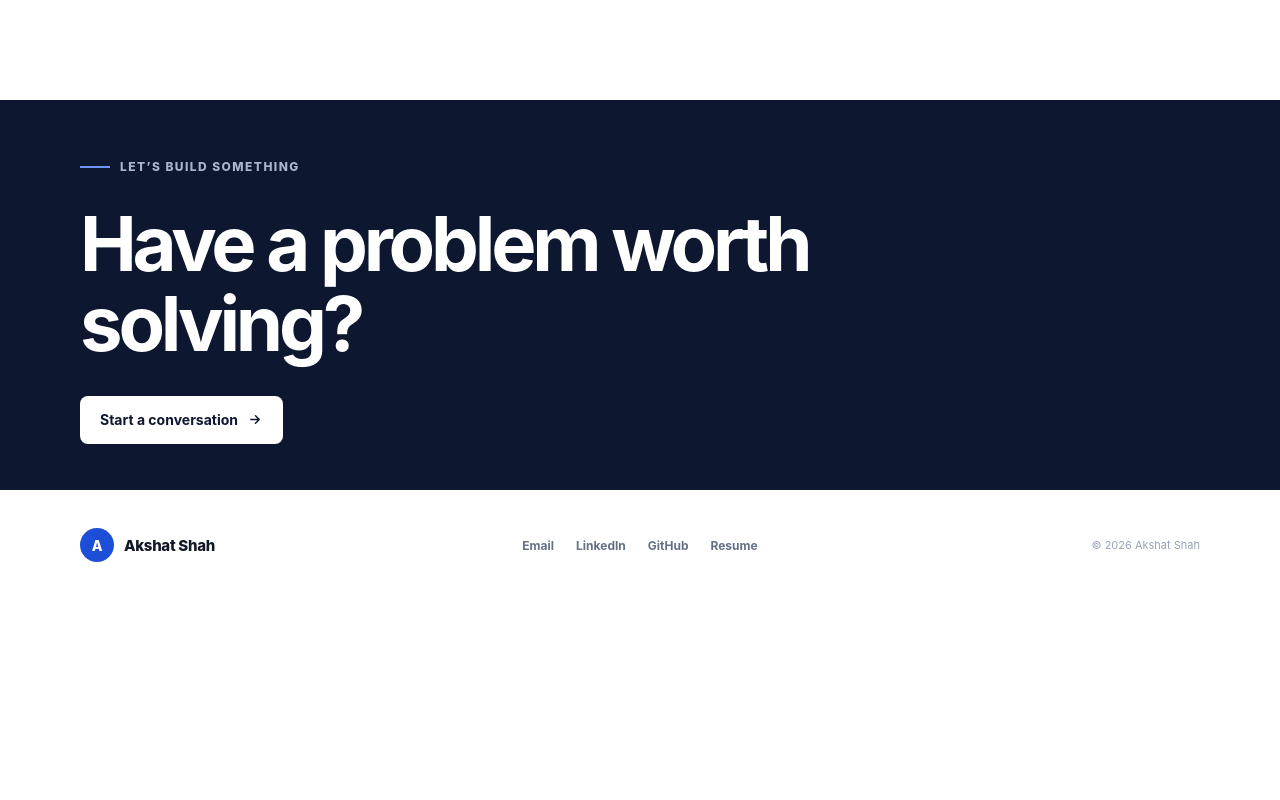
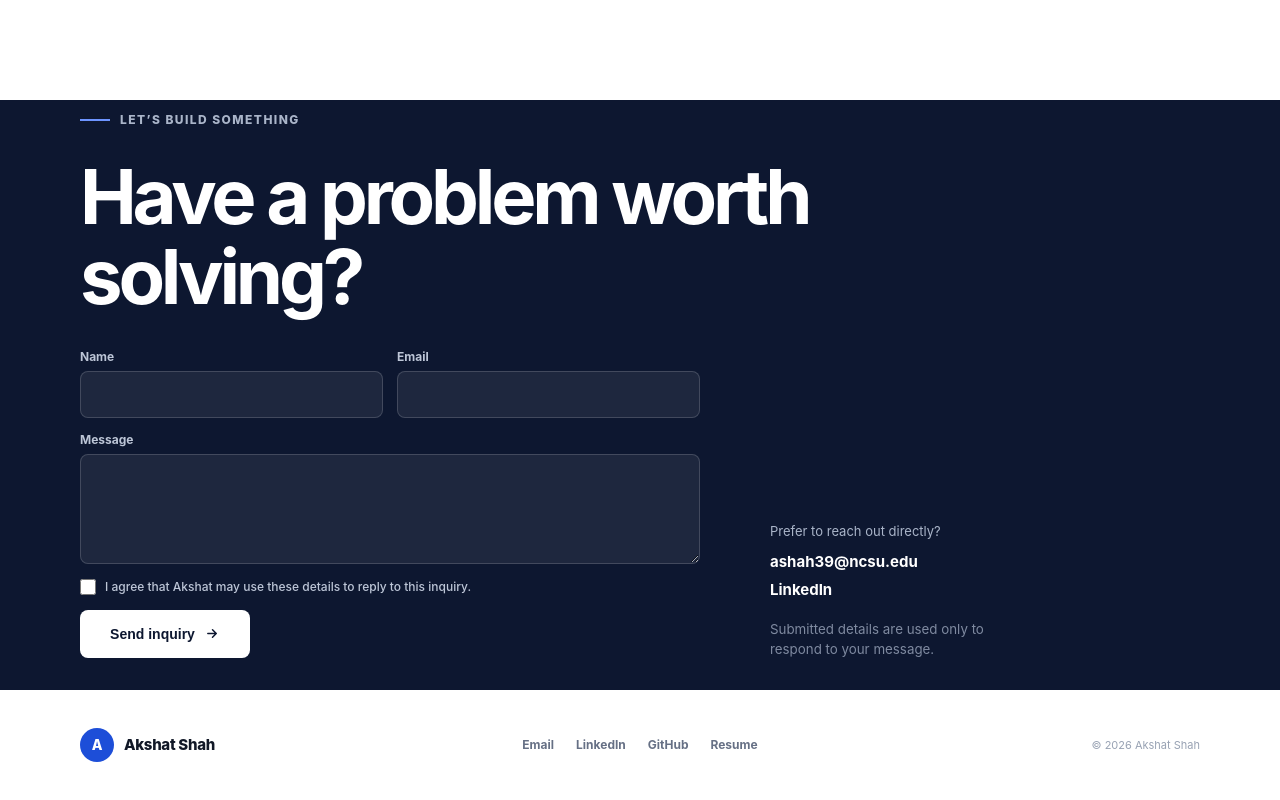
Before and after one commit to akshatrshah/akshatrshah.github.io, a plain HTML site: page index.html in a window 1280 px wide. Shown: the part 5894-6694 px from the top of the page. Before the commit the page ends 6494 px from the top, so only its background shows below. Drawn offline with Linux system fonts and the light colour scheme.

Commit message:
Add consent-based contact form
Co-authored-by: Copilot <223556219+Copilot@users.noreply.github.com>

```diff
--- a/index.html
+++ b/index.html
@@ -369,10 +369,43 @@
         <div class="shell contact-inner">
           <p class="eyebrow light"><span></span> Let’s build something</p>
           <h2>Have a problem worth<br />solving?</h2>
-          <a class="button button-light" href="mailto:ashah39@ncsu.edu">
-            Start a conversation
-            <svg viewBox="0 0 16 16" aria-hidden="true"><path d="M3 8h9m-4-4 4 4-4 4" /></svg>
-          </a>
+          <div class="contact-grid">
+            <form class="contact-form" action="https://formsubmit.co/ashah39@ncsu.edu" method="POST">
+              <input type="hidden" name="_subject" value="New portfolio website inquiry">
+              <input type="hidden" name="_template" value="table">
+              <input type="hidden" name="_captcha" value="true">
+              <input type="hidden" name="_next" value="https://akshatrshah.github.io/?sent=1#contact">
+              <input type="text" name="_honey" tabindex="-1" autocomplete="off" aria-hidden="true" class="form-honey">
+
+              <label>
+                Name
+                <input type="text" name="name" autocomplete="name" required>
+              </label>
+              <label>
+                Email
+                <input type="email" name="email" autocomplete="email" required>
+              </label>
+              <label>
+                Message
+                <textarea name="message" rows="4" required></textarea>
+              </label>
+              <label class="consent-label">
+                <input type="checkbox" name="consent" value="I agree to be contacted" required>
+                <span>I agree that Akshat may use these details to reply to this inquiry.</span>
+              </label>
+              <button class="button button-light" type="submit">
+                Send inquiry
+                <svg viewBox="0 0 16 16" aria-hidden="true"><path d="M3 8h9m-4-4 4 4-4 4" /></svg>
+              </button>
+              <p class="form-status" role="status" aria-live="polite"></p>
+            </form>
+            <div class="contact-direct">
+              <p>Prefer to reach out directly?</p>
+              <a href="mailto:ashah39@ncsu.edu">ashah39@ncsu.edu</a>
+              <a href="https://www.linkedin.com/in/akshat-shah-3542201ba" target="_blank" rel="noopener">LinkedIn</a>
+              <small>Submitted details are used only to respond to your message.</small>
+            </div>
+          </div>
         </div>
       </section>
     </main>
--- a/script.js
+++ b/script.js
@@ -19,3 +19,11 @@ navLinks.addEventListener("click", (event) => {
 });
 
 document.querySelector("#year").textContent = new Date().getFullYear();
+
+const url = new URL(window.location.href);
+if (url.searchParams.get("sent") === "1") {
+  const formStatus = document.querySelector(".form-status");
+  if (formStatus) {
+    formStatus.textContent = "Thanks — your message was sent successfully.";
+  }
+}
--- a/styles.css
+++ b/styles.css
@@ -182,6 +182,27 @@ svg { width: 16px; fill: none; stroke: currentColor; stroke-width: 1.6; stroke-l
 .contact h2 { margin: 18px 0 32px; font-size: clamp(48px, 7vw, 76px); }
 .button-light { color: var(--navy); background: white; }
 .button-light:hover { transform: translateY(-2px); box-shadow: 0 12px 30px rgba(0,0,0,.18); }
+.contact-grid { width: 100%; display: grid; grid-template-columns: minmax(0, 620px) 1fr; gap: 70px; align-items: end; }
+.contact-form { display: grid; grid-template-columns: 1fr 1fr; gap: 14px; }
+.contact-form label { display: grid; gap: 7px; color: #bdc6d7; font-size: 12px; font-weight: 750; }
+.contact-form label:nth-of-type(3), .contact-form .consent-label, .contact-form .button, .form-status { grid-column: 1 / -1; }
+.contact-form input:not([type="checkbox"]), .contact-form textarea {
+  width: 100%; border: 1px solid rgba(255,255,255,.16); border-radius: 8px;
+  padding: 12px 13px; color: white; background: rgba(255,255,255,.07);
+  font: 14px/1.5 Inter, ui-sans-serif, sans-serif; outline: none;
+}
+.contact-form textarea { resize: vertical; min-height: 104px; }
+.contact-form input:focus, .contact-form textarea:focus { border-color: #779cff; box-shadow: 0 0 0 3px rgba(119,156,255,.12); }
+.contact-form .consent-label { grid-template-columns: 18px 1fr; align-items: start; color: #bdc6d7; font-weight: 500; line-height: 1.5; }
+.consent-label input { width: 16px; height: 16px; margin: 1px 0 0; accent-color: #779cff; }
+.contact-form .button { border: 0; width: 170px; cursor: pointer; }
+.form-honey { position: absolute; left: -9999px; }
+.form-status { min-height: 18px; margin: 0; color: #55d6a3; font-size: 13px; }
+.contact-direct { display: grid; gap: 9px; margin-bottom: 30px; }
+.contact-direct p { margin: 0 0 4px; color: #aab5c9; font-size: 13px; }
+.contact-direct a { font-size: 15px; font-weight: 750; }
+.contact-direct a:hover { color: #779cff; }
+.contact-direct small { max-width: 260px; margin-top: 12px; color: #7f8aa0; line-height: 1.5; }
 
 footer { height: 110px; }
 .footer-inner { height: 100%; display: grid; grid-template-columns: 1fr 1fr 1fr; align-items: center; }
@@ -242,6 +263,9 @@ footer { height: 110px; }
   .contact-inner { min-height: 360px; }
   .contact h2 { font-size: 48px; }
   .contact .button { width: auto; }
+  .contact-grid { grid-template-columns: 1fr; gap: 28px; }
+  .contact-form { grid-template-columns: 1fr; }
+  .contact-form label, .contact-form .consent-label, .contact-form .button, .form-status { grid-column: 1; }
   footer { height: auto; }
   .footer-inner { min-height: 160px; grid-template-columns: 1fr; justify-items: start; gap: 20px; padding: 30px 0; }
   .social-links { justify-content: flex-start; flex-wrap: wrap; }
```
